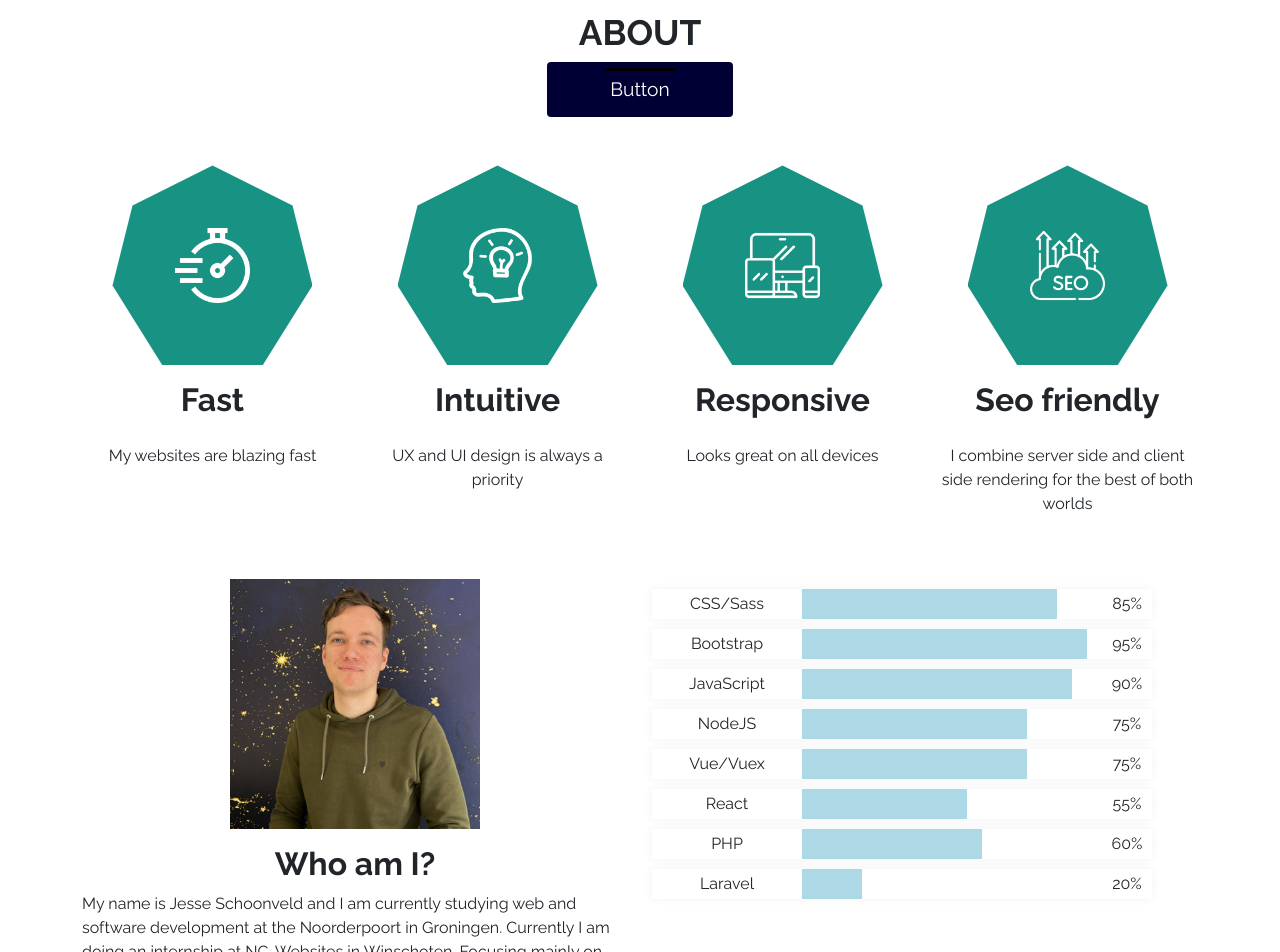
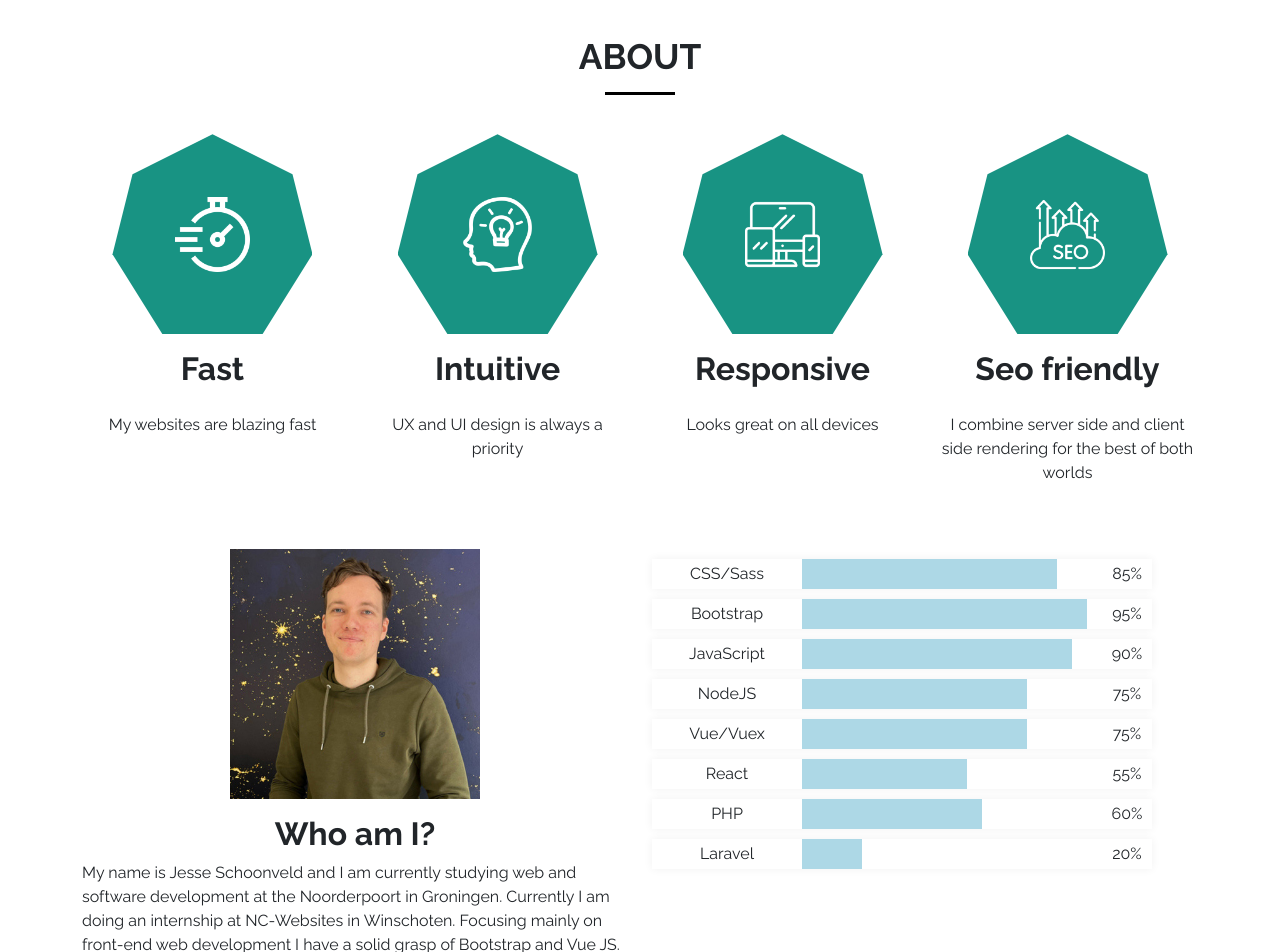
Before and after one commit to JSchoonveld/portfolio_next, a Next.js app: page / in a window 1280 px wide. Shown: the part 860-1812 px from the top of the page. Built offline with nearby package versions, Linux system fonts and the light colour scheme.

Commit message:
added animations via react-spring and waypoint

```diff
--- a/components/AboutSection.js
+++ b/components/AboutSection.js
@@ -1,41 +1,44 @@
 import Quality from "./Quality";
 import SkillbarSection from "./SkillbarSection";
 import {Image} from "react-bootstrap";
-import {useSpring, animated} from "react-spring";
+import {animated, useSpring} from "react-spring";
+import { Waypoint } from 'react-waypoint';
+import {useState} from "react";
 
 export default function AboutSection() {
 
-    const styles = useSpring({
-        loop: true,
-        from: { opacity: 0, bottom: '-100px' },
-        to: { opacity: 1, bottom: '0' },
-    })
+    const [inView, setInview] = useState(false);
+
+    const transition = useSpring({
+        delay: 400,
+        to: { opacity: !inView ? '0' : '1', left: !inView ? '-100px' : '0' },
+    });
 
     return (
         <section className={"content-section"} id="about">
             <div className={'container'}>
                 <div className="row my-4 pt-5">
-                    <div className="col text-center">
+                    <div className="col text-center pt-4">
                         <h2>About</h2>
-                        <animated.button className="btn btn-primary">Button</animated.button>
                     </div>
                 </div>
                 <div className="row mt-5 mb-0">
                     <div className="col-md-6 col-lg-3 d-flex justify-content-center text-center mb-5 mb-lg-0">
-                        <Quality title={"Fast"} description={"My websites are blazing fast"} imageUrl={"/icons/speedometer.png"}/>
+                        <Quality delay={200} title={"Fast"} description={"My websites are blazing fast"} imageUrl={"/icons/speedometer.png"}/>
                     </div>
                     <div className="col-md-6 col-lg-3 d-flex justify-content-center text-center  mb-5 mb-lg-0">
-                        <Quality title={"Intuitive"} description={"UX and UI design is always a priority"} imageUrl={"/icons/intuitive.png"} />
+                        <Quality delay={300} title={"Intuitive"} description={"UX and UI design is always a priority"} imageUrl={"/icons/intuitive.png"} />
                     </div>
                     <div className="col-md-6 col-lg-3 d-flex justify-content-center text-center  mb-5 mb-lg-0">
-                        <Quality title={"Responsive"} description={"Looks great on all devices"} imageUrl={"/icons/responsive.png"} />
+                        <Quality delay={400} title={"Responsive"} description={"Looks great on all devices"} imageUrl={"/icons/responsive.png"} />
                     </div>
                     <div className="col-md-6 col-lg-3 d-flex justify-content-center text-center  mb-5 mb-lg-0">
-                        <Quality title={"Seo friendly"} description={"I combine server side and client side rendering for the best of both worlds"} imageUrl={"/icons/seo.png"} />
+                        <Quality delay={500} title={"Seo friendly"} description={"I combine server side and client side rendering for the best of both worlds"} imageUrl={"/icons/seo.png"} />
                     </div>
                 </div>
                 <div className="row mt-5 mb-2">
-                    <div className="col-lg-6 d-flex flex-column justify-content-center align-items-center">
+                    <Waypoint onEnter={() => setInview(true)} onLeave={() => setInview(false)}>
+                    <animated.div style={{ position: 'relative', ...transition }} className="col-lg-6 d-flex flex-column justify-content-center align-items-center">
                         <Image
                             src={"/images/jesse.jpg"}
                             alt={"Jesse"}
@@ -48,7 +51,8 @@ export default function AboutSection() {
                         <p>My name is Jesse Schoonveld and I am currently studying web and software development at the
                             Noorderpoort in Groningen. Currently I am doing an internship at NC-Websites in Winschoten.
                             Focusing mainly on front-end web development I have a solid grasp of Bootstrap and Vue JS. Currenly I am also learning myself React.</p>
-                    </div>
+                    </animated.div>
+                    </Waypoint>
                     <div className="col-lg-6 d-flex flex-column align-items-center ">
                         <SkillbarSection/>
                     </div>
--- a/components/ContactSection.js
+++ b/components/ContactSection.js
@@ -1,21 +1,34 @@
-import { FontAwesomeIcon } from "@fortawesome/react-fontawesome"
-
-import {
-    faChevronRight
-} from "@fortawesome/free-solid-svg-icons";
+import {useState} from "react";
+import {animated, useSpring} from "react-spring";
+import {Waypoint} from "react-waypoint";
 
 export default function ContactSection(){
+
+    const [inView, setInview] = useState(false);
+
+    const transition = useSpring({
+        delay: 200,
+        to: { opacity: !inView ? '0' : '1', transform: !inView ? 'scale(0)' : 'scale(1)' },
+    });
+    const swipeRight = useSpring({
+        delay: 200,
+        to: { opacity: !inView ? '0' : '1', transform: !inView ? 'translate(150px,0)' : 'translate(0px,0)' },
+    });
+
     return (
         <section id={"contact"} className={"contact-section"}>
             <div className="container">
                 <div className="row mt-5">
-                    <div className="col-md-6 offset-md-3 text-center">
-                        <h2>Contact</h2>
+                    <div className="col-md-6 offset-md-3 text-center pt-4">
+                        <Waypoint onEnter={() => setInview(true)} onLeave={() => setInview(false)}>
+                        <animated.h2 style={{ position: 'relative', ...swipeRight }}>Contact</animated.h2>
+                        </Waypoint>
                     </div>
                 </div>
                 <div className="row">
                     <div className="col-md-6 offset-md-3">
-                        <div className="form py-5">
+                        <Waypoint onEnter={() => setInview(true)} onLeave={() => setInview(false)}>
+                        <animated.div style={{ position: 'relative', ...transition }} className="form py-5">
                             <form action="#" method={"post"}>
                                 <div className="mb-3">
 
@@ -28,7 +41,8 @@ export default function ContactSection(){
                                 </div>
                                 <div className="mb-3">
 
-                                    <textarea className="form-control" name="message" id="InputMessage"cols="30" rows="10" placeholder={"Your message"} />
+                                    <textarea className="form-control" name="message" id="InputMessage" cols="30"
+                                              rows="10" placeholder={"Your message"}/>
                                 </div>
                                 <div className="d-flex justify-content-center form-submit-section">
                                     <button type="submit" className="btn btn-tertiary mt-2">
@@ -37,7 +51,8 @@ export default function ContactSection(){
                                 </div>
 
                             </form>
-                        </div>
+                        </animated.div>
+                        </Waypoint>
                     </div>
                 </div>
             </div>
--- a/components/ProjectPreview.js
+++ b/components/ProjectPreview.js
@@ -1,6 +1,7 @@
 import {Image} from "react-bootstrap";
 
 export default function ProjectPreview(props) {
+
     return (
             <a href={props.website} target={"_blank"} rel="noopener noreferrer">
                 <div className="project">
@@ -16,5 +17,6 @@ export default function ProjectPreview(props) {
                 </div>
             </a>
 
+
     )
 }
--- a/components/ProjectSection.js
+++ b/components/ProjectSection.js
@@ -1,6 +1,16 @@
 import ProjectPreview from "./ProjectPreview";
+import {useState} from "react";
+import {useSpring, animated} from "react-spring";
+import {Waypoint} from 'react-waypoint';
 
 export default function ProjectSection() {
+    const [inView, setInview] = useState(false);
+
+    const transition = useSpring({
+        delay: 500,
+        to: {opacity: !inView ? '0' : '1', bottom: !inView ? '-200px' : '0'},
+    });
+
     return (
         <section className={"content-section pt-5"} id="projects">
             <div className={'container'}>
@@ -10,7 +20,8 @@ export default function ProjectSection() {
                     </h2>
                     <p className={"mt-5"}>These are some of the projects I made during my internship at NC-websites</p>
                 </div>
-                <div className="row justify-content-center mb-5 mt-3">
+                <Waypoint onEnter={() => setInview(true)} onLeave={() => setInview(false)}>
+                <animated.div style={{ position: 'relative', ...transition }} className="row justify-content-center mb-5 mt-3">
                     <div className="col-lg-4" data-aos="flip-left">
                         <ProjectPreview title={"ExoDevo"} imageUrl={"/images/exodevo.png"} website={"https://www.exodevo.com"} />
                     </div>
@@ -26,7 +37,8 @@ export default function ProjectSection() {
                     <div className="col-lg-4">
                         <ProjectPreview title={"DMG Uitvaartzorg"} imageUrl={"/images/dmg.png"} website={"https://www.dmg-uitvaartzorg.nl/"} />
                     </div>
-                </div>
+                </animated.div>
+                </Waypoint>
 
             </div>
         </section>
--- a/components/Quality.js
+++ b/components/Quality.js
@@ -1,14 +1,20 @@
 import {Image} from "react-bootstrap";
 import {animated, useSpring} from "react-spring";
+import { Waypoint } from 'react-waypoint';
+import { useState } from "react";
 
-export default function Quality(props) {
-    const styles = useSpring({
-            loop: true,
-            from: { opacity: 0, bottom: '-100px' },
-            to: { opacity: 1, bottom: '0' },
-        })
+export default function Quality( props ) {
+
+    const [inView, setInview] = useState(false);
+
+    const transition = useSpring({
+        delay: props.delay,
+        to: { opacity: !inView ? '0' : '1', bottom: !inView ? '-200px' : '0' },
+    });
+
     return (
-        <animated.div style={{ position: 'relative', ...styles,}}
+        <Waypoint onEnter={() => setInview(true)} onLeave={() => setInview(false)}>
+        <animated.div style={{ position: 'relative', ...transition }}
                       className={"text-center d-flex flex-column align-items-center"}>
             <div className={"quality-bg"}>
                 <div className="quality-content">
@@ -24,6 +30,6 @@ export default function Quality(props) {
             <h3 className={"my-3"}>{props.title}</h3>
             <p className={"mt-2"}>{props.description}</p>
         </animated.div>
-
+        </Waypoint>
     )
 }
--- a/components/SkillbarSection.js
+++ b/components/SkillbarSection.js
@@ -1,8 +1,20 @@
 import Skillbar from "./Skillbar";
+import {useState} from "react";
+import {animated, useSpring} from "react-spring";
+import {Waypoint} from "react-waypoint";
 
 export default function SkillbarSection() {
+
+    const [inView, setInview] = useState(false);
+
+    const transition = useSpring({
+        delay: 500,
+        to: { opacity: !inView ? '0' : '1', right: !inView ? '-100px' : '0' },
+    });
+
     return(
-        <div className={"w-100"}>
+        <Waypoint onEnter={() => setInview(true)} onLeave={() => setInview(false)}>
+        <animated.div style={{ position: 'relative', ...transition }} className={"w-100"}>
             <Skillbar title="CSS/Sass" percentage="85" />
             <Skillbar title="Bootstrap" percentage="95" />
             <Skillbar title="JavaScript" percentage="90" />
@@ -11,6 +23,7 @@ export default function SkillbarSection() {
             <Skillbar title="React" percentage="55" />
             <Skillbar title="PHP" percentage="60" />
             <Skillbar title="Laravel" percentage="20" />
-        </div>
+        </animated.div>
+        </Waypoint>
     )
 }
--- a/package.json
+++ b/package.json
@@ -20,7 +20,8 @@
     "react-bootstrap": "^2.4.0",
     "react-dom": "17.0.2",
     "react-spring": "^9.4.5",
-    "react-visibility-sensor": "^5.1.1"
+    "react-visibility-sensor": "^5.1.1",
+    "react-waypoint": "^10.1.0"
   },
   "devDependencies": {
     "dotenv-webpack": "^7.1.0",
```
Also changed, not shown: 1 other file (tests, documents, lock files or other folders). Lines whose indentation alone changed are shown as unchanged.
